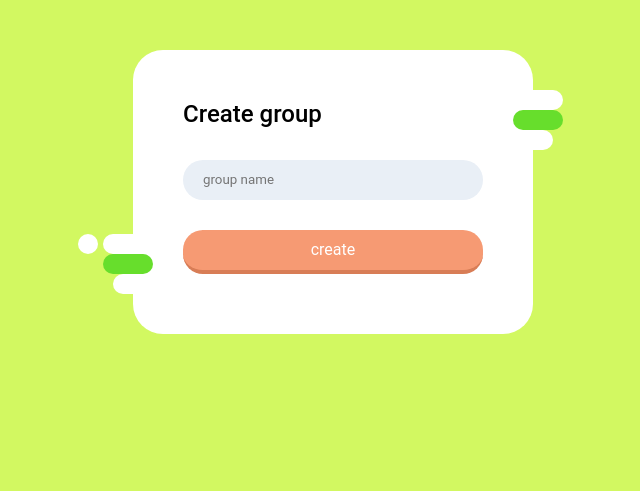
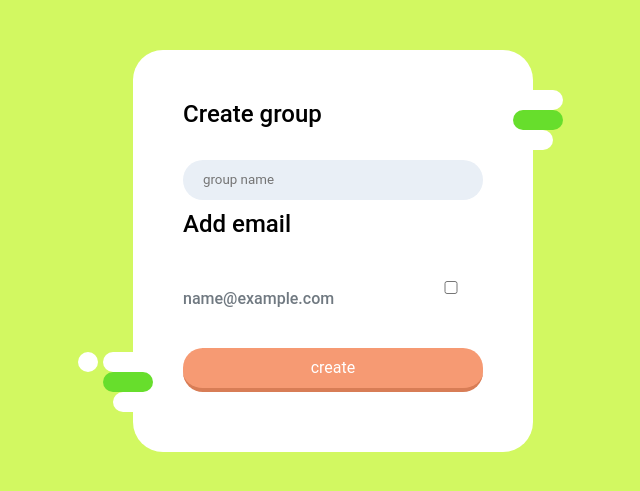
Before and after one commit to Mixnosha/YaSender, a Django app: page /create_group in a window 1280 px wide. Shown: the top 491 px of the page, without its empty margins (307-947 px from the left). Run offline with Django 4.2, Linux system fonts and the light colour scheme; a user stored in the database is signed in; tables that the repository leaves empty hold one stand-in row (values such as "Sample post").

Commit message:
create group

```diff
--- a/mailing/urls.py
+++ b/mailing/urls.py
@@ -1,6 +1,6 @@
 from django.contrib import admin
 from django.urls import path
-from send.logic import add_rec_email, add_send_email, send_email, del_email
+from send.logic import add_rec_email, add_send_email, send_email, del_email, create_group_def
 from send.views import *
 
 urlpatterns = [
@@ -14,5 +14,6 @@ urlpatterns = [
     path('send_email', send_email, name='send_email'),
     path('logout', logout_user, name='logout'),
     path('del_email', del_email, name='del_email'),
-    path('create_group', CreateGroupView.as_view(), name='create_group')
+    path('create_group', CreateGroupView.as_view(), name='create_group'),
+    path('create_group_def', create_group_def, name='create_group_def'),
 ]
--- /dev/null
+++ b/send/static/send/css/create_group.css
@@ -0,0 +1,13 @@
+
+.row {
+	margin: 40px 0;
+}
+
+.left-column {
+	display: inline-block;
+	width: 250px;
+}
+
+.right-column {
+	display: inline-block;
+}
--- a/send/templates/send/create_group.html
+++ b/send/templates/send/create_group.html
@@ -5,9 +5,10 @@
     <meta charset="UTF-8">
     <title>CreateGroup</title>
     <link rel="stylesheet"  type="text/css" href="{% static 'register/css/register.css' %}">
+    <link rel="stylesheet"  type="text/css" href="{% static 'send/css/create_group.css' %}">
 </head>
 <body>
-<form class="decor" method="post" action="">
+<form class="decor" method="post" action="{% url 'create_group_def' %}">
     {% csrf_token %}
     <div class="form-left-decoration"></div>
     <div class="form-right-decoration"></div>
@@ -18,6 +19,13 @@
             <option value="{{ request.user.id }}" selected>{{ request.user }}</option>
         </select>
         <input type="text" placeholder="group name" name="name_group" maxlength="255" required="" id="id_name_group">
+        <h4>Add email</h4>
+        {% for email in rec_emails %}
+            <div class="row">
+	            <div class="left-column"><label class="label_email">{{ email.email }}</label></div>
+	            <div class="right-column"><input  type="checkbox" name="emails" value="{{ email.id }}"></div>
+            </div>
+        {% endfor %}
         <input type="submit" value="create">
     </div>
 </form>
```
Also changed, not shown: send/logic.py (+14 -1 lines).
